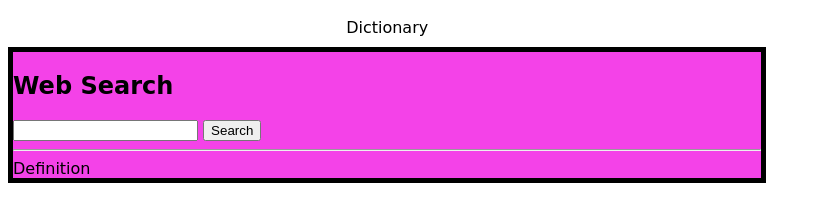
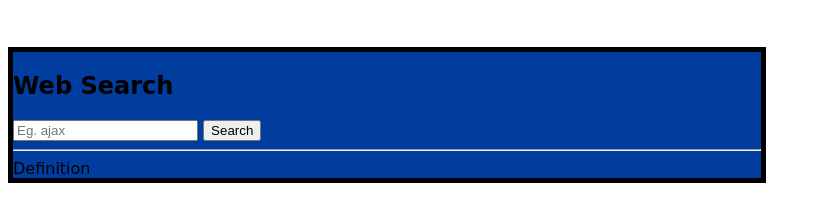
Before and after one commit to ShanielleW/INFO2180-lab6, a plain HTML site: page index.html in a window 1280 px wide. Shown: the whole page, without its empty margins (0-821 px from the left). Drawn offline with nearby package versions, Linux system fonts and the light colour scheme.

Commit message:
Exercise 3

```diff
--- a/data.css
+++ b/data.css
@@ -10,11 +10,16 @@ body{
 #title{
     padding: 10px;
     text-align: center;
+    color: white;
 }
 
 #dic_container{
-    background-color: #f442e8;
+    background-color: #013d9e;
     border: 5px solid black;
+}
+
+#dictionSearch{
+    font-weight: 300;
 }
 
 #search{
--- a/data.js
+++ b/data.js
@@ -1,4 +1,5 @@
 // JavaScript File
+/*global $*/
 window.onload = main;
 
 function query(word){
@@ -9,7 +10,7 @@ function query(word){
         if(request.readyState === XMLHttpRequest.DONE ){
             if(request.status === 200){
                 let response = request.responseText;
-                alert(response);
+                document.getElementById("result").innerHTML = response;
             }else{
                 alert("Error Detected");
             }
@@ -24,6 +25,6 @@ function main(){
     let input = $("#search")[0];
     input.onclick = function(event){
         event.preventDefault();
-        query("definition");
+        query(document.getElementsByName("word")[0].value.toLowerCase());
     };
 }
--- a/index.html
+++ b/index.html
@@ -12,7 +12,7 @@
             <div id = "dic_container">
                 <h2>Web Search</h2>
                 <form id = "dictionSearch">
-                    <input type="text" name="word"/>
+                    <input type="text" name="word" placeholder="Eg. ajax"/>
                     <input type="submit" value="Search" id="search"/>
                 </form>
                 <hr>
```
